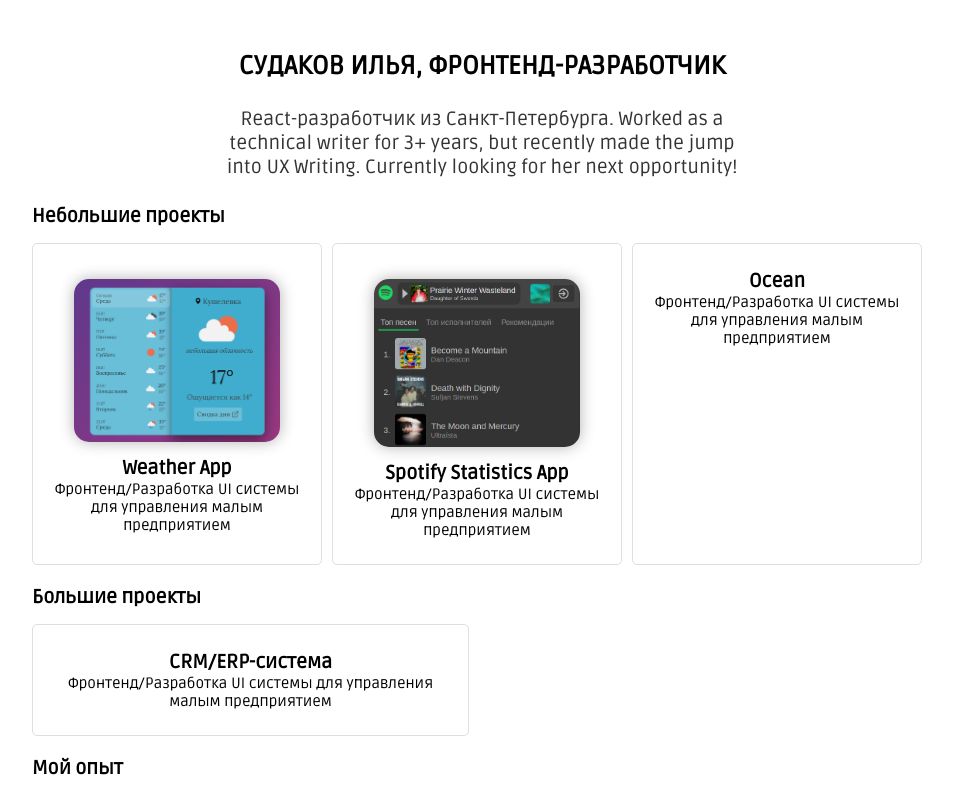
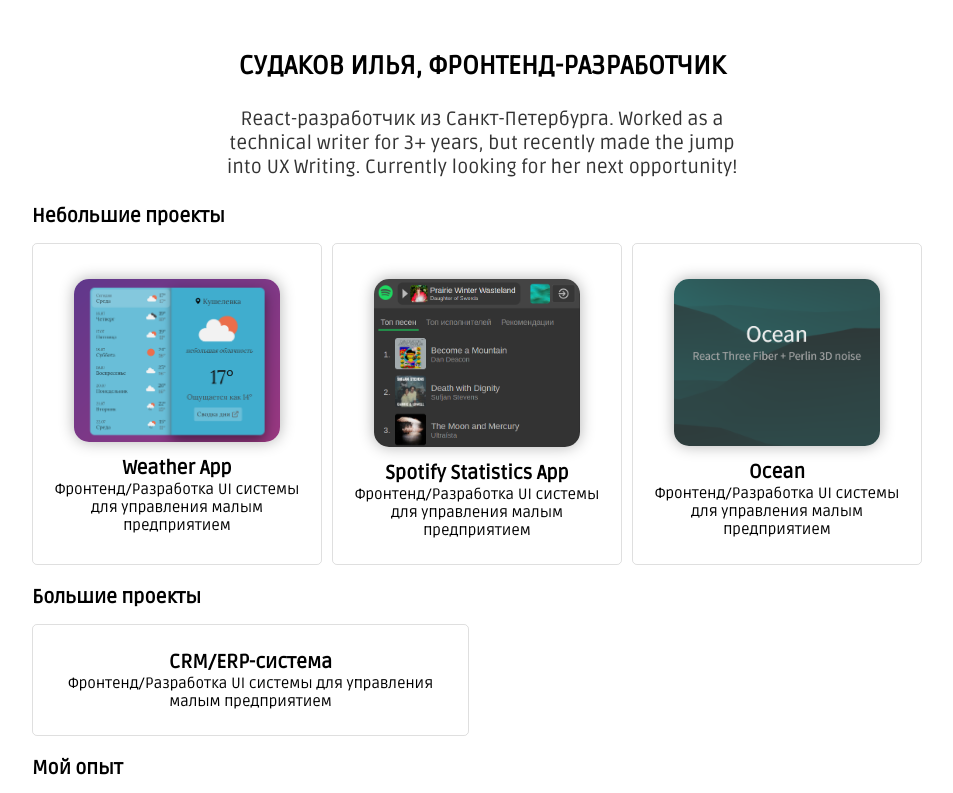
Before and after one commit to ilyasudakov/resume, a React (Create React App) app: page / in a window 1280 px wide. Shown: the top 793 px of the page, without its empty margins (158-1111 px from the left). Built offline with nearby package versions, Linux system fonts and the light colour scheme.

Commit message:
update MainPage, add serve for heroku integration

```diff
--- a/package.json
+++ b/package.json
@@ -10,10 +10,12 @@
     "react-dom": "^16.13.1",
     "react-router-dom": "^5.2.0",
     "react-scripts": "3.4.1",
-    "sass": "^1.26.10"
+    "sass": "^1.26.10",
+    "serve": "^11.3.2"
   },
   "scripts": {
-    "start": "react-scripts start",
+    "dev": "react-scripts start",
+    "start": "serve -s build",
     "build": "react-scripts build",
     "test": "react-scripts test",
     "eject": "react-scripts eject"
--- a/src/components/MainPage/MainPage.jsx
+++ b/src/components/MainPage/MainPage.jsx
@@ -3,6 +3,7 @@
 import crmLogo from '../../assets/crm_logo.png'
 import weatherAppPic from '../../assets/weather_app1.png'
 import spotifyAppPic from '../../assets/spotify_app1.png'
+import oceanAppPic from '../../assets/ocean_app1.png'
 import { Link } from 'react-router-dom'
 
 const MainPage = (props) => {
@@ -34,11 +35,11 @@
             </h3>
           </Link>
           <Link className="main-page__card" to="/ocean-app">
+            <img className="main-page__img" src={oceanAppPic} alt="" />
             <h2>Ocean</h2>
             <h3>
               Фронтенд/Разработка UI системы для управления малым предприятием
             </h3>
-            {/* <img className="main-page__img" src={crmLogo} alt="" /> */}
           </Link>
         </div>
         <h2>Большие проекты</h2>
@@ -48,7 +49,7 @@
             <h3>
               Фронтенд/Разработка UI системы для управления малым предприятием
             </h3>
-            {/* <img className="main-page__img" src={crmLogo} alt="" /> */}
+            {/* <img className="main-pa ge__img" src={crmLogo} alt="" /> */}
           </Link>
         </div>
         <h2>Мой опыт</h2>
```
Also changed, not shown: src/assets/ocean_app1.png (added), 1 other file (tests, documents, lock files or other folders).
